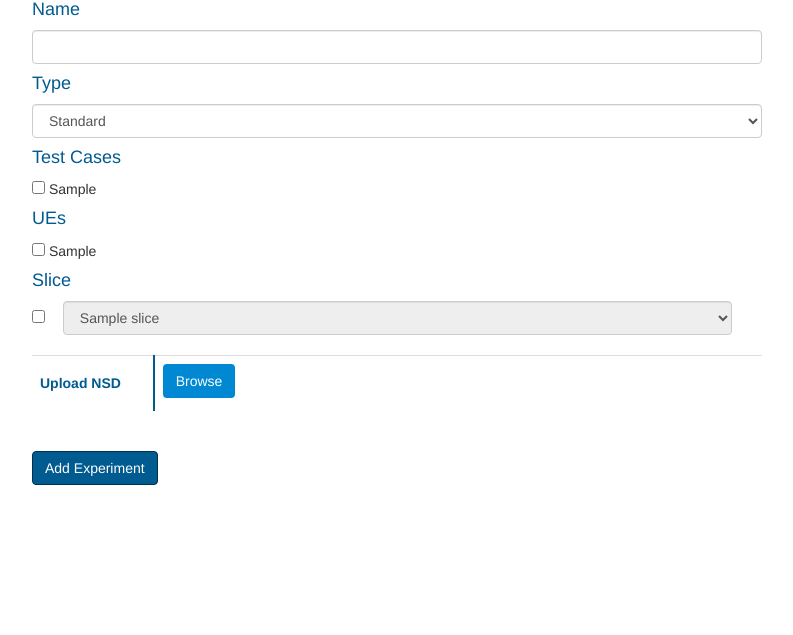
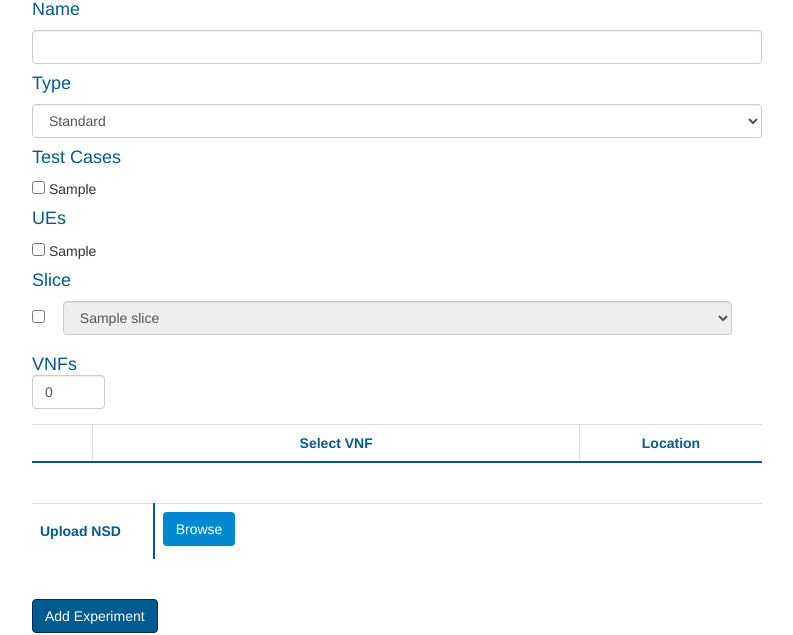
Before and after one commit to 6G-SANDBOX/portal, a Flask app: template app/templates/new_experiment.html in a window 1280 px wide. Shown: the part 165-800 px from the top of the page, without its empty margins (243-1036 px from the left). Run offline with Flask 2, Linux system fonts and the light colour scheme; tables that the repository leaves empty hold one stand-in row (values such as "Sample post"); the template is opened without the code that fills it: values that come from a table or form of the project are taken from there, most other values are stand-ins (such as "Sample title", 1, 10 or a date in 2020); lists and menus that the app fills with data are empty; some libraries are stand-ins or nearby versions.

Commit message:
VNF and Location selectors in Create Experiment page

```diff
--- a/app/main/routes.py
+++ b/app/main/routes.py
@@ -46,6 +46,9 @@ def index():
 @login_required
 def new_experiment():
     list_UEs = list(Config().UEs.keys())
+    vnfs = []
+    for vnf in current_user.user_VNFs():
+        vnfs.append(vnf.name)
     form = ExperimentForm()
     if form.validate_on_submit():
         test_cases_selected = request.form.getlist('test_cases')
@@ -81,7 +84,7 @@ def new_experiment():
         flash('Your experiment has been successfully created', 'info')
         return redirect(url_for('main.index'))
     return render_template('new_experiment.html', title='Home', form=form, test_case_list=Config().TestCases,
-                           ue_list=list_UEs, slice_list=Config().Slices)
+                           ue_list=list_UEs, slice_list=Config().Slices, vnfs=vnfs)
 
 
 @bp.route('/experiment/<experiment_id>', methods=['GET', 'POST'])
--- a/app/static/css/main.css
+++ b/app/static/css/main.css
@@ -7,7 +7,7 @@
 
 .actions-scrollbar {
     position: relative;
-    height: 300px;
+    max-height: 300px;
     overflow: auto;
     margin-top: 15px;
     scrollbar-color: #a1daf8 #e7f6fd;
--- a/app/static/js/createExperiment.js
+++ b/app/static/js/createExperiment.js
@@ -1,14 +1,3 @@
-function disableSliceList() {
-  var checkBox = document.getElementById('slice_none');
-  var sliceList = document.getElementById('sliceList');
-
-  if (checkBox.checked == true){
-    sliceList.removeAttribute("disabled");
-  } else {
-    sliceList.setAttribute("disabled", true);
-  }
-};
-
 (function() {
   document.getElementById('navbar-createExperiment').classList.add('menuSelected');
   document.getElementById('navbar-home').classList.remove('menuSelected');
@@ -16,13 +5,41 @@ function disableSliceList() {
 })();
 
 $(document).ready(
-    function () {
+  function() {
     $('#checkBtn').click(function() {
       checked = $("input[name=test_cases]:checked").length;
-            if(!checked) {
+      if (!checked) {
         alert("Please, select at least one Test Case");
         return false;
       }
     });
   }
 );
+
+function addVNFs(actual, target, vnfs) {
+  for (i = actual + 1; i <= target; i++) {
+    newItemHTML = '<tr><td class="table-cell-divisor-right"><center>' + i + '</center></td><td class="table-cell-divisor-right"><select class="vnf InputBox form-control" name="VNF' + i + '">'
+    for (j = 0; j < vnfs.length; j++) {
+      newItemHTML = newItemHTML + '<option value="' + vnfs[j] + '">' + vnfs[j] + '</option>';
+    }
+    newItemHTML = newItemHTML + '</select></td><td><select class="form-control" name="location' + i + '"><option value="Data Network" selected>Data Network</option><option value="Edge">Edge</option></select></td></tr>'
+    $("table#vnf tr").last().after(newItemHTML);
+  }
+}
+
+function removeVNFs(target) {
+  if (target >= 0) {
+    $('.vnf').slice(target).parent().parent().remove();
+  }
+}
+
+function disableSliceList() {
+  var checkBox = document.getElementById('slice_none');
+  var sliceList = document.getElementById('sliceList');
+
+  if (checkBox.checked == true) {
+    sliceList.removeAttribute("disabled");
+  } else {
+    sliceList.setAttribute("disabled", true);
+  }
+};
--- a/app/templates/new_experiment.html
+++ b/app/templates/new_experiment.html
@@ -8,9 +8,27 @@
 
 {% block scripts %}
 {{ super() }}
-<script src="http://ajax.googleapis.com/ajax/libs/jquery/2.1.0/jquery.min.js"></script>
+<script src="//ajax.googleapis.com/ajax/libs/jquery/1.9.1/jquery.min.js"></script>
 <script src="{{url_for('static', filename='js/createExperiment.js')}}"></script>
 <script src="{{url_for('static', filename='js/browseFiles.js')}}"></script>
+<script>
+(function() {
+  $("#vnf_count").bind('change', function() {
+    curVal = $.trim($(this).val()).match(/^\d*$/);
+    curFloors = $('.vnf').length;
+    vnfs = []
+    {% for vnf in vnfs %}
+      vnfs.push("{{ vnf }}");
+    {% endfor %}
+    if (curVal > curFloors) {
+      addVNFs(curFloors, curVal, vnfs);
+    } else if (curVal < curFloors) {
+      removeVNFs(curVal);
+    }
+  })
+})();
+
+</script>
 {% endblock %}
 
 {% block app_content %}
@@ -44,8 +62,10 @@
         {% endfor %}
         <h4>Slice</h4>
         <div class="col-sm-12" style="padding: 0 !important; margin-bottom: 20px">
-            <div class="custom-control custom-checkbox col-sm-1" style="padding: 5px 0 !important; margin-right: -30px;">
-                <input type="checkbox" class="custom-control-input" id="slice_none" name="slice_none" onclick="disableSliceList()">
+            <div class="custom-control custom-checkbox col-sm-1"
+                 style="padding: 5px 0 !important; margin-right: -30px;">
+                <input type="checkbox" class="custom-control-input" id="slice_none" name="slice_none"
+                       onclick="disableSliceList()">
             </div>
             <div class="col-sm-11" style="padding: 0 !important;">
                 <select id="sliceList" class="form-control" name="slice" disabled>
@@ -55,6 +75,26 @@
                 </select>
             </div>
         </div>
+        <h4>VNFs
+            <input type="number" id="vnf_count" name="vnf_count" class="InputBox form-control" value="0" min="0" max="24"
+                   style="width: 10%;"/>
+        </h4>
+        <div class="div-wrapper-scrollbar actions-scrollbar">
+            <table id="vnf" class="table table-header">
+                <tr id="headtable">
+                    <th class="table-cell-divisor-right col-sm-1">
+                    </td>
+                    <th class="table-cell-divisor-right col-sm-8">
+                        <center>Select VNF</center>
+                    </td>
+                    <th class="col-sm-3">
+                        <center>Location</center>
+                    </td>
+                </tr>
+            </table>
+        </div>
+        </br>
+        </br>
         <table class="table table-header-right">
             <tr>
                 <th class="table-cell-divisor-right col-sm-2">Upload NSD</th>
```
Lines whose indentation alone changed are shown as unchanged.
